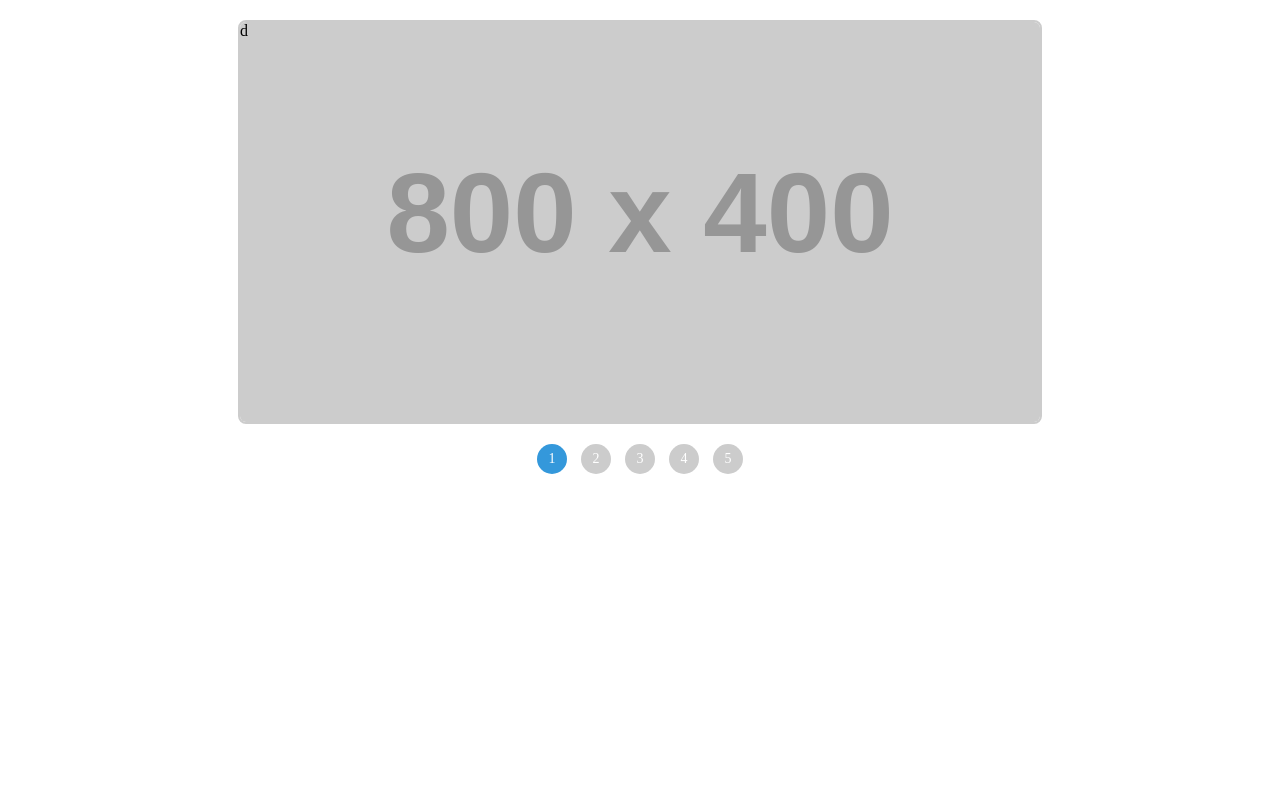
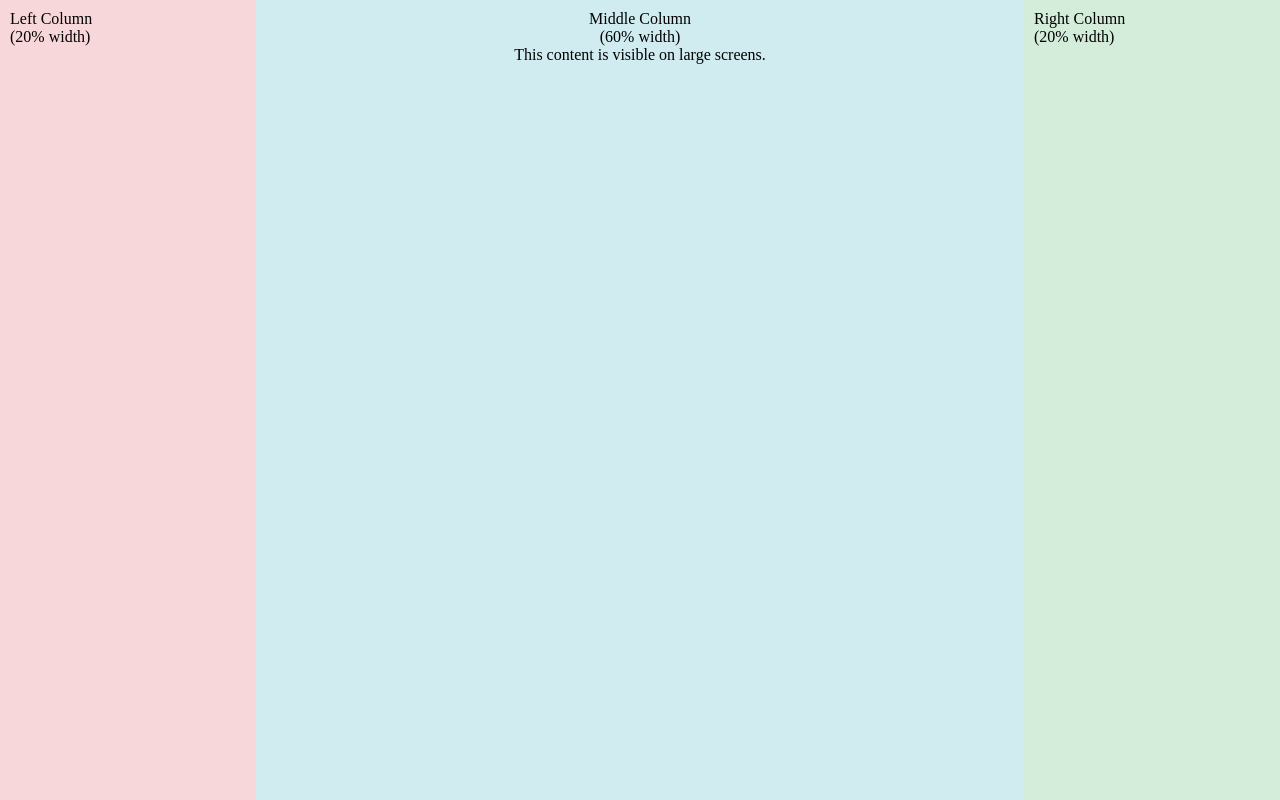
Before and after one commit to Homer-Mctavish/tailwind-mahoney, a website built with Vite: page tailwind-mahoney/insex.html in a window 1280 px wide. Built offline with nearby package versions, Linux system fonts and the light colour scheme.

Commit message:
centered with columns

```diff
--- a/tailwind-mahoney/insex.html
+++ b/tailwind-mahoney/insex.html
@@ -2,85 +2,119 @@
 <html lang="en">
 <head>
   <meta charset="UTF-8" />
+  <!-- Essential meta tag for responsive design -->
   <meta name="viewport" content="width=device-width, initial-scale=1.0">
-  <title>Fade Transition Slideshow</title>
+  <title>Responsive 3-Column Layout with Adaptive Content</title>
   <style>
-    /* Slideshow viewport */
-    .slideshow-container {
-      position: relative;
-      width: 100%;
-      max-width: 800px;
-      height: 400px;
-      margin: 20px auto;
-      overflow: hidden;
-      border: 2px solid #ccc;
-      border-radius: 8px;
+    /* Reset some defaults */
+    *, *::before, *::after {
+      box-sizing: border-box;
+      margin: 0;
+      padding: 0;
     }
 
-    /* Each slide is positioned on top of each other */
-    .slide {
-      position: absolute;
-      top: 0;
-      left: 0;
+    html, body {
+      height: 100%;
       width: 100%;
-      height: 100%;
-      background-size: cover;
-      background-position: center;
-      opacity: 0;
-      transition: opacity 0.5s ease-in-out;
-      z-index: 0;
-    }
-    /* The active slide is visible */
-    .slide.active {
-      opacity: 1;
-      z-index: 1;
     }
 
-    /* Navigation buttons container */
-    .nav-buttons {
-      text-align: center;
-      margin-top: 15px;
+    /* Main container uses flex to create three columns */
+    .container {
+      display: flex;
+      width: 100%;
+      height: 100vh; /* Full viewport height */
     }
 
-    /* Style for each navigation button */
-    .nav-button {
-      display: inline-block;
-      width: 30px;
-      height: 30px;
-      margin: 0 5px;
-      background-color: #ccc;
-      border-radius: 50%;
-      cursor: pointer;
-      line-height: 30px;
-      font-size: 14px;
-      color: white;
-      transition: background-color 0.3s;
+    /* Base styles for each column */
+    .left,
+    .middle,
+    .right {
+      padding: 10px;
     }
-    .nav-button.active {
-      background-color: #3498db;
+
+    /* Large & Medium screens: three columns in a row */
+    @media (min-width: 768px) {
+      .left {
+        flex: 0 0 20%;       /* 20% of the width */
+        background-color: #f8d7da;
+      }
+      .middle {
+        flex: 0 0 60%;       /* 60% of the width */
+        background-color: #d1ecf1;
+        text-align: center;
+      }
+      .right {
+        flex: 0 0 20%;       /* 20% of the width */
+        background-color: #d4edda;
+      }
+    }
+
+    /* Small screens: stack columns vertically */
+    @media (max-width: 767px) {
+      .container {
+        flex-direction: column;
+        height: auto; /* Let the container grow naturally */
+      }
+      .left, .middle, .right {
+        flex: 1 1 auto;
+        width: 100%;
+      }
+    }
+
+    /* Adaptive content within the middle div */
+    .middle .large-content {
+      display: block;
+    }
+    .middle .medium-content,
+    .middle .small-content {
+      display: none;
+    }
+
+    /* Medium screens: show alternative content */
+    @media (max-width: 1023px) and (min-width: 768px) {
+      .middle .large-content {
+        display: none;
+      }
+      .middle .medium-content {
+        display: block;
+      }
+    }
+
+    /* Small screens: show yet another variation */
+    @media (max-width: 767px) {
+      .middle .large-content,
+      .middle .medium-content {
+        display: none;
+      }
+      .middle .small-content {
+        display: block;
+      }
     }
   </style>
 </head>
 <body>
-  <!-- Slideshow container -->
-  <div class="slideshow-container">
-    <div class="slide active" style="background-image: url('https://via.placeholder.com/800x400/3498db/ffffff?text=Slide+1');">d</div>
-    <div class="slide" style="background-image: url('https://via.placeholder.com/800x400/2ecc71/ffffff?text=Slide+2');">k</div>
-    <div class="slide" style="background-image: url('https://via.placeholder.com/800x400/e74c3c/ffffff?text=Slide+3');">a</div>
-    <div class="slide" style="background-image: url('https://via.placeholder.com/800x400/f1c40f/ffffff?text=Slide+4');">r</div>
-    <div class="slide" style="background-image: url('https://via.placeholder.com/800x400/9b59b6/ffffff?text=Slide+5');">n</div>
+  <div class="container">
+    <div class="left">
+      Left Column<br>
+      (20% width)
+    </div>
+    <div class="middle">
+      Middle Column<br>
+      (60% width)
+      <div class="large-content">
+        <p>This content is visible on large screens.</p>
+      </div>
+      <div class="medium-content">
+        <p>This content is visible on medium screens.</p>
+      </div>
+      <div class="small-content">
+        <p>This content is visible on small screens (mobile).</p>
+      </div>
+    </div>
+    <div class="right">
+      Right Column<br>
+      (20% width)
+    </div>
   </div>
-
-  <!-- Navigation buttons -->
-  <div class="nav-buttons">
-    <span class="nav-button active" data-index="0">1</span>
-    <span class="nav-button" data-index="1">2</span>
-    <span class="nav-button" data-index="2">3</span>
-    <span class="nav-button" data-index="3">4</span>
-    <span class="nav-button" data-index="4">5</span>
-  </div>
-
-  <!-- Import external JavaScript -->
-  <script src="src/main.js"></script>
 </body>
 </html>
--- a/tailwind-mahoney/src/styles.css
+++ b/tailwind-mahoney/src/styles.css
@@ -74,15 +74,7 @@ button {
     opacity: 1;
   }
 
-      /* Center the div vertically and horizontally */
-      body {
-        margin: 0;
-        height: 100%;
-        display: flex;
-        align-items: center;
-        justify-content: center;
-        background-color: #f0f0f0; /* light background for contrast */
-      }
+
 
       .double-border {
 
@@ -91,10 +83,9 @@ button {
         box-shadow: 0 0 0 4px #87CEEB;     /* Outer sky blue border effect */
         border-radius: 12px;             /* Rounded corners */
         padding: 20px;
-        height: 600px;              /* Increased width */
         text-align: center;
         font-family: sans-serif;
-        min-width: 600px;   /* The div won't shrink below 200px in width */
+        min-width: 500px;   /* The div won't shrink below 200px in width */
         min-height: 100px;  /* The div won't shrink below 100px in height */
 
       }
@@ -120,26 +111,9 @@ button {
         border-bottom-right-radius: 0;
         z-index: 0;
       }
-      /* A container to hold both the background and the foreground content */
-      .container {
-        position: relative;  /* Creates a positioning context for its children */
-        width: 100%;
-        height: 100%;
-        top: 0;
-        right: 0;
-        bottom: 0;
-        left: 0;
-        box-sizing: border-box;
-      }
 
-          /* Optional: Hide scrollbars explicitly for WebKit and IE/Edge */
-    .container::-webkit-scrollbar {
-      display: none;
-    }
-    .container {
-      -ms-overflow-style: none;  /* IE and Edge */
-      scrollbar-width: none;     /* Firefox */
-    }
+
+
 .big-spacing{
     display: flex;
     flex-direction: column;
@@ -155,7 +129,6 @@ button {
   .new-line {
     display: block;
     position: relative;
-
   }
 
 
@@ -163,9 +136,8 @@ button {
   .container::before {
     content: "";
     position: absolute;
-
-    width: 200%;
-    height: 200%;
+    width: 100vw;
+    height: 100vh;
     background: url('/civil-engineer-screew-svgrepo-com.svg'),
       radial-gradient(circle, transparent 10%, #3498db 20%);
     background-size: 30px 30px; /* Adjust the size of the pattern */
@@ -181,9 +153,6 @@ button {
     }
   }
 
-
-
-
       /* Background div styled as desired */
       .background-div {
         position: fixed;  /* Position absolutely within the container */
@@ -197,7 +166,7 @@ button {
 
       /* Content div that will appear on top of the background */
       .content-div {
-        transform: translateY(70px);
+        transform: translateY(10px);
         background-image: url('/woodworkinggrey.webp'); /* Replace with your image path */
         z-index: 1;
         margin:7% auto;      /* Centers horizontally */
@@ -227,15 +196,6 @@ button {
       font-size: 1rem;
       transform: translateY(-46.5vh);
     }
-
-    /* Optional: additional styling for the inner content */
-    .content {
-      margin-top: 20px;
-      font-family: sans-serif;
-    }
-
-
-
 .header-logo{
 
   transform: scale(3); /* Image is scaled to 120% of its original size */
@@ -282,3 +242,91 @@ button {
   margin: 60px auto;
 
 }
+
+*, *::before, *::after {
+  box-sizing: border-box;
+  margin: 0;
+  padding: 0;
+}
+
+html, body {
+  height: 100%;
+  width: 100%;
+}
+
+/* Main container uses flex to create three columns */
+.container {
+  display: flex;
+  width: 100vw;
+  height: 100vh; /* Full viewport height */
+}
+
+/* Base styles for each column */
+.left,
+.middle,
+.right {
+  padding: 10px;
+}
+
+
+
+/* Large & Medium screens: three columns in a row */
+@media (min-width: 768px) {
+  .left {
+    flex: 0 0 20%;       /* 20% of the width */
+    background-color: #f8d7da;
+    z-index: 1;
+  }
+  .middle {
+    flex: 0 0 60%;       /* 60% of the width */
+    justify-content: center; /* Centers child horizontally */
+    align-items: center;     /* Centers child vertically */
+  }
+  .right {
+    flex: 0 0 20%;       /* 20% of the width */
+    background-color: #d4edda;
+    z-index: 1;
+  }
+}
+
+/* Small screens: stack columns vertically */
+@media (max-width: 767px) {
+  .container {
+    flex-direction: column;
+    height: auto; /* Let the container grow naturally */
+  }
+  .left, .middle, .right {
+    flex: 1 1 auto;
+    width: 100%;
+  }
+}
+
+/* Adaptive content within the middle div */
+.middle .large-content {
+  display: block;
+}
+.middle .medium-content,
+.middle .small-content {
+  display: none;
+}
+
+/* Medium screens: show alternative content */
+@media (max-width: 1023px) and (min-width: 768px) {
+  .middle .large-content {
+    display: none;
+  }
+  .middle .medium-content {
+    display: block;
+  }
+}
+
+/* Small screens: show yet another variation */
+@media (max-width: 767px) {
+  .middle .large-content,
+  .middle .medium-content {
+    display: none;
+  }
+  .middle .small-content {
+    display: block;
+  }
+}
```
Also changed, not shown: tailwind-mahoney/index.html (+24 -2 lines).
